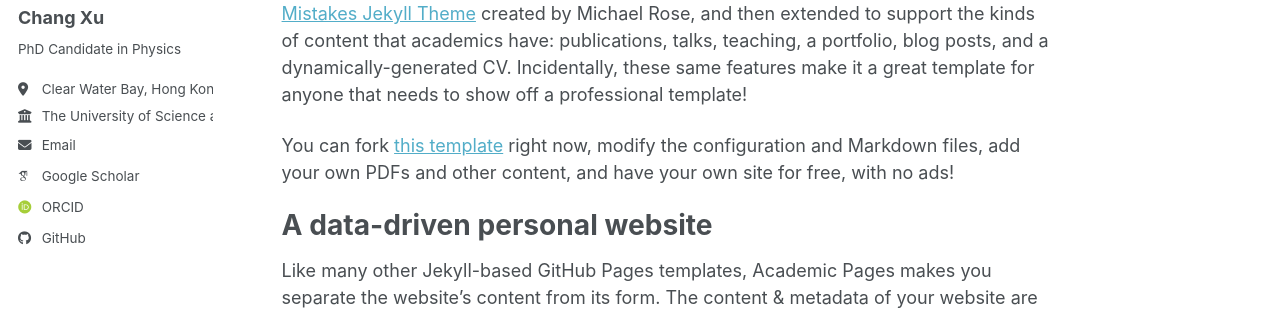
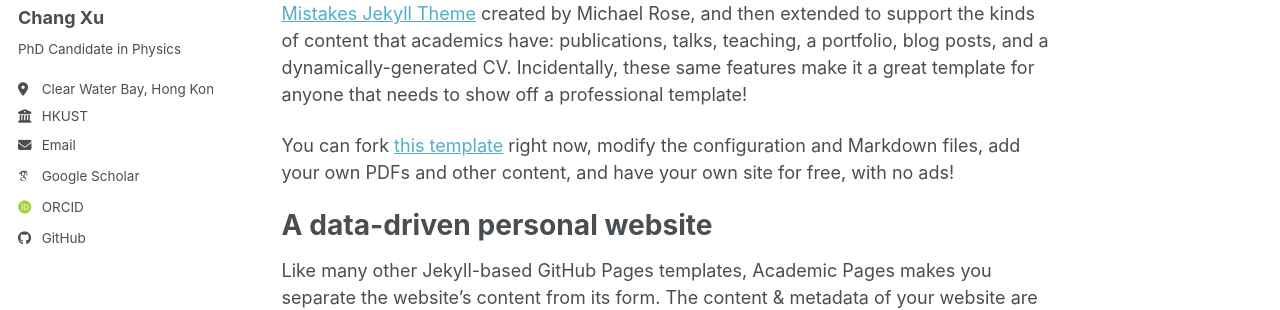
Before and after one commit to changxu216/changxu216.github.io, a Jekyll site: the page built from _pages/about.md, in a window 1280 px wide. Shown: the part 279-589 px from the top of the page. Built offline with Jekyll 4.4.1, drawn with Linux system fonts in a browser that asks for light colours; some web fonts are replaced; a script bundle is joined from its source files by our own code; library files that are not in the unit come from our copies.

Commit message:
Update _config.yml

```diff
--- a/_config.yml
+++ b/_config.yml
@@ -28,7 +28,7 @@
   pronouns         : # example: "she/her"
   bio              : "PhD Candidate in Physics"
   location         : "Clear Water Bay, Hong Kong SAR"
-  employer         : "The University of Science and Technology"
+  employer         : "HKUST"
   uri              : # URL
   email            : "chang.xu@connect.ust.hk"
 
```
